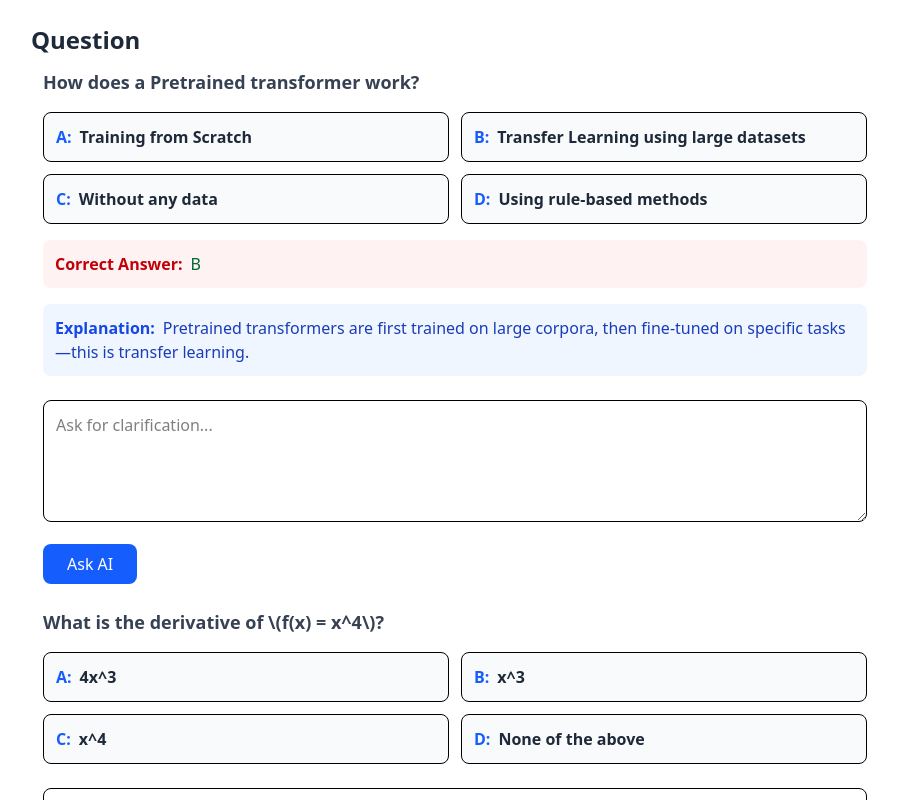
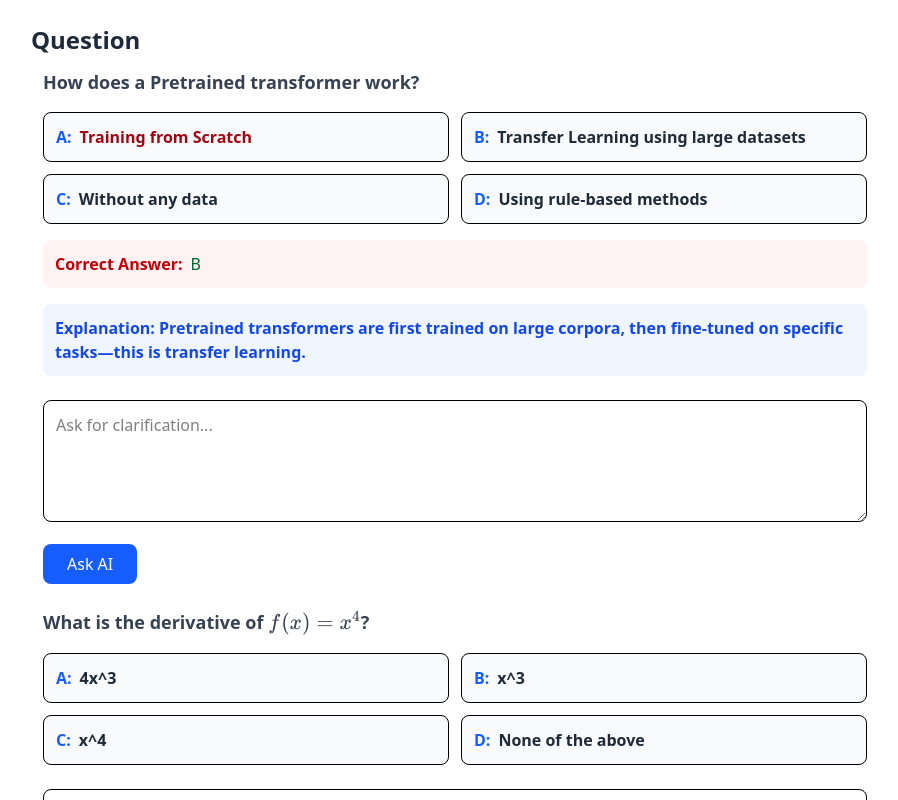
Before and after one commit to Roshan-Chhetri28/mcq-with-llm, a React (Vite) app in the folder client/: page / in a window 1280 px wide. Both pictures are taken after a click on the element "Training from Scratch". Shown: the top 800 px of the page, without its empty margins (185-1083 px from the left). Built offline with nearby package versions, Linux system fonts and the light colour scheme.

Commit message:
feat: add LaTeX processing and render questions and explanations using ReactMarkdown

```diff
--- a/client/src/components/QuestionDisplay.jsx
+++ b/client/src/components/QuestionDisplay.jsx
@@ -1,4 +1,8 @@
 import React, { useState } from 'react';
+import ReactMarkdown from 'react-markdown';
+import remarkMath from 'remark-math';
+import rehypeKatex from 'rehype-katex';
+import { processLaTeX } from '../utils/processLatex';
 
 export default function QuestionDisplay({ questionData: { question, options, correct, explanation } }) {
   const [click, setClick] = useState(false);
@@ -9,9 +13,20 @@ export default function QuestionDisplay({ questionData: { question, options, cor
     setAnswer(selectedKey);
   };
 
+  // Process LaTeX
+  const processedQuestion = processLaTeX(question);
+  const processedExplanation = processLaTeX(explanation);
+
   return (
     <div className="m-3 space-y-4">
-      <p className="text-lg text-gray-700 font-bold">{question}</p>
+      <div className="text-lg text-gray-700 font-bold">
+        <ReactMarkdown
+          remarkPlugins={[remarkMath]}
+          rehypePlugins={[rehypeKatex]}
+        >
+          {processedQuestion}
+        </ReactMarkdown>
+      </div>
 
       <div className="grid grid-cols-1 md:grid-cols-2 gap-3">
         {Object.entries(options).map(([key, value]) => (
@@ -19,7 +34,6 @@ export default function QuestionDisplay({ questionData: { question, options, cor
             <span className="font-semibold text-blue-600">{key}:</span>
             <span
               className={
-                ""&&
                 click
                   ? answer === correct
                     ? "ml-2 font-bold text-green-800"
@@ -47,8 +61,14 @@ export default function QuestionDisplay({ questionData: { question, options, cor
           </div>
 
           <div className="p-3 rounded-lg bg-blue-50">
-            <span className="font-semibold text-blue-700">Explanation:</span>
-            <span className="ml-2 text-blue-800">{explanation}</span>
+            <div className="font-semibold text-blue-700">
+              <ReactMarkdown
+                remarkPlugins={[remarkMath]}
+                rehypePlugins={[rehypeKatex]}
+              >
+                {`**Explanation:** ${processedExplanation}`}
+              </ReactMarkdown>
+            </div>
           </div>
         </>
       )}
--- /dev/null
+++ b/client/src/utils/processLatex.js
@@ -0,0 +1,5 @@
+export const processLaTeX = (content) => {
+    return content
+      .replace(/\\\(/g, '$') // Replace \( with $
+      .replace(/\\\)/g, '$'); // Replace \) with $
+  };
```
